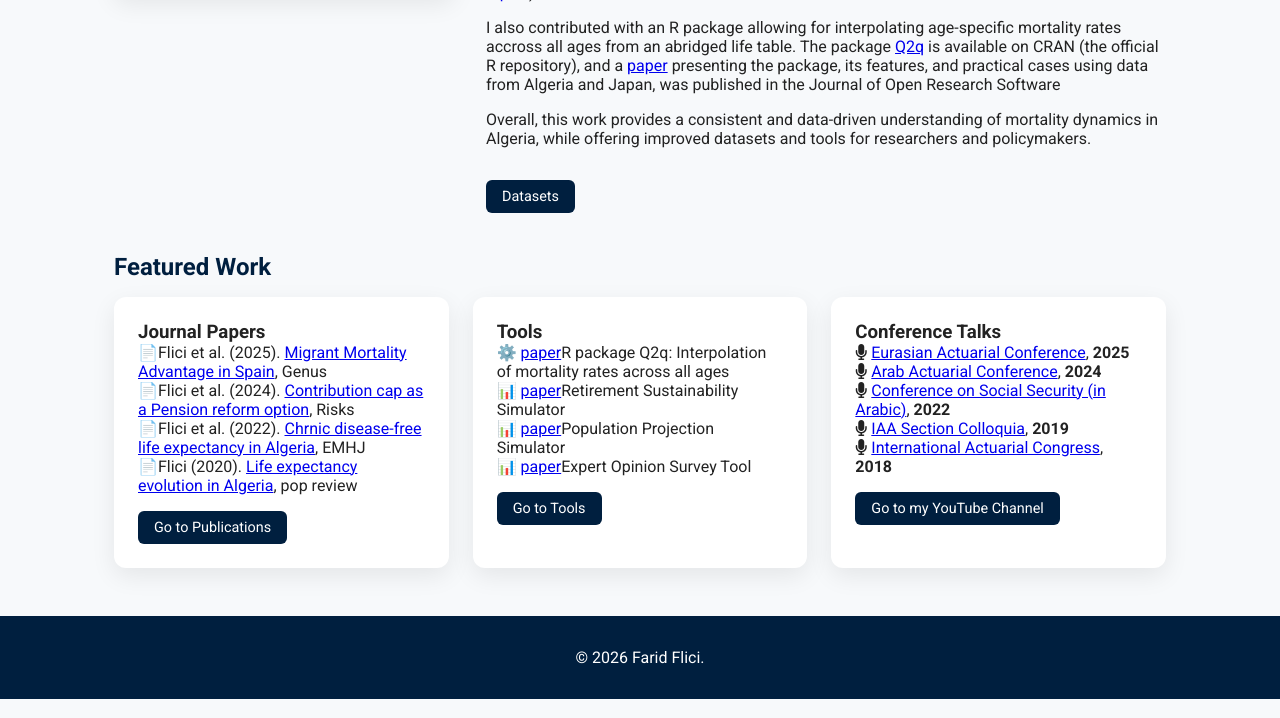
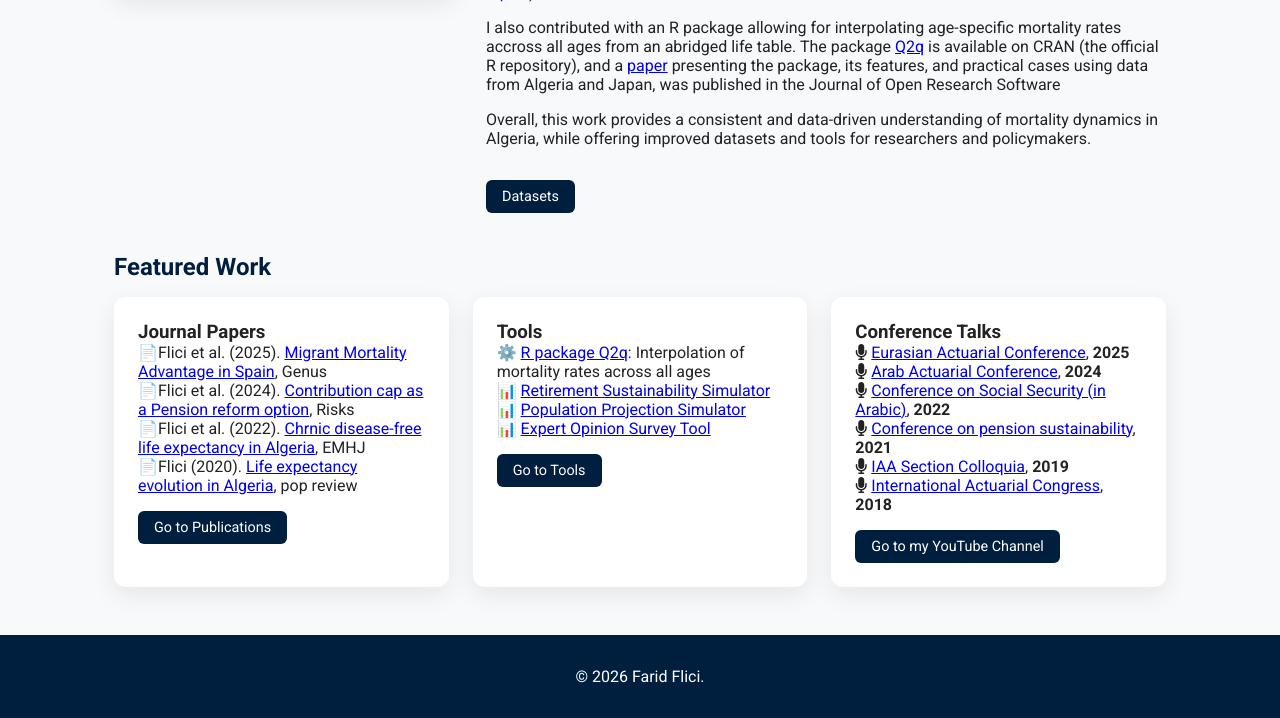
Before and after one commit to Farid-FLICI/farid-flici.github.io, a Jekyll site: the page index2.html, which Jekyll copies as it is, in a window 1280 px wide and 900 px high, scrolled down 2830 px, cut to the strip 182-900 px from the top of the window. Built offline with Jekyll 4.4.1, drawn with Linux system fonts in a browser that asks for light colours.

Commit message:
Update index2.html

```diff
--- a/index2.html
+++ b/index2.html
@@ -350,10 +350,10 @@ the Journal of Open Research Software</p>
 
 <div class="card">
 <h3>Tools </h3>
-<p>⚙️ <a href="https://cran.r-project.org/web/packages/Q2q/index.html" target="_blank">paper</a>R package Q2q: Interpolation of mortality rates across all ages</p>
-<p>📊 <a href="https://farid-flici.github.io/rss.html" target="_blank">paper</a>Retirement Sustainability Simulator</p>
-<p>📊 <a href="https://farid-flici.github.io/pps.html" target="_blank">paper</a>Population Projection Simulator</p>
-<p>📊 <a href="https://faridflici.shinyapps.io/eppdz/" target="_blank">paper</a>Expert Opinion Survey Tool</p>
+<p>⚙️ <a href="https://cran.r-project.org/web/packages/Q2q/index.html" target="_blank">R package Q2q</a>: Interpolation of mortality rates across all ages</p>
+<p>📊 <a href="https://farid-flici.github.io/rss.html" target="_blank">Retirement Sustainability Simulator</a></p>
+<p>📊 <a href="https://farid-flici.github.io/pps.html" target="_blank">Population Projection Simulator</a></p>
+<p>📊 <a href="https://faridflici.shinyapps.io/eppdz/" target="_blank">Expert Opinion Survey Tool</a></p>
   <a href="./tool.html" class="btn">Go to Tools</a>
 </div>
 
@@ -362,9 +362,11 @@ the Journal of Open Research Software</p>
 <p><i class="fas fa-microphone"></i> <a href="https://youtu.be/owPmQyz1VQA?si=gC2JNjoJYprxXufS" target="_blank">Eurasian Actuarial Conference</a>, <strong>2025</strong></p>
 <p><i class="fas fa-microphone"></i> <a href="https://youtu.be/Rj79u1yuHx4?si=KWdhdUkh04lHy4_8&t=8" target="_blank">Arab Actuarial Conference</a>, <strong>2024</strong></p>
 <p><i class="fas fa-microphone"></i> <a href="https://www.youtube.com/watch?v=_OqpQKI2HPg&t=941s" target="_blank">Conference on Social Security (in Arabic)</a>, <strong>2022</strong></p>
+<p><i class="fas fa-microphone"></i> <a href="https://www.youtube.com/watch?v=FuMxetxeV-U&t=820s" target="_blank">Conference on pension sustainability</a>, <strong>2021</strong></p>
 <p><i class="fas fa-microphone"></i> <a href="https://youtu.be/t2N0H3WTG1E?si=OQnEHsr8DHABRuBo" target="_blank">IAA Section Colloquia</a>, <strong>2019</strong></p>
 <p><i class="fas fa-microphone"></i> <a href="https://youtu.be/6-HSN8tTUmU?si=CRK6gGM14W4nN57L" target="_blank">International Actuarial Congress</a>, <strong>2018</strong></p>
-<a href="https://www.youtube.com/@faridflici9337" class="btn">Go to my YouTube Channel</a>
+
+  <a href="https://www.youtube.com/@faridflici9337" class="btn">Go to my YouTube Channel</a>
 </div>
 
 </div>
```
